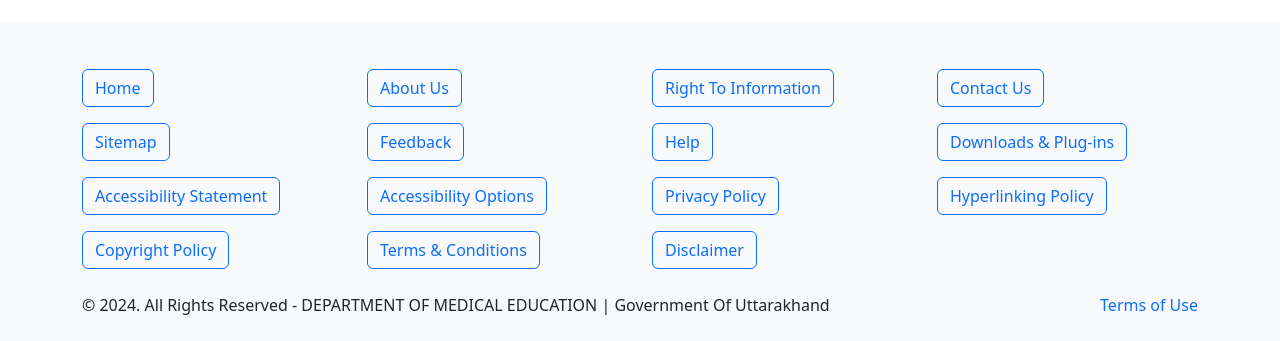
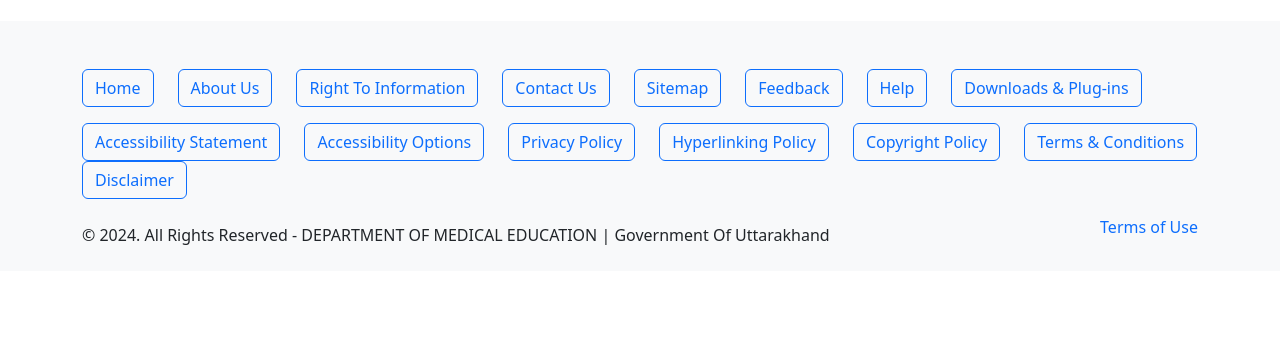
Before and after one commit to hostashish/domeuk, a plain HTML site: page index.html in a window 1280 px wide. Shown: the part 3404-3745 px from the top of the page. After the commit the page ends 3675 px from the top, so only its background shows below. Drawn offline with nearby package versions, Linux system fonts and the light colour scheme.

Commit message:
Update index.html with new changes

```diff
--- a/index.html
+++ b/index.html
@@ -59,7 +59,6 @@
             </nav>
         </header>
         <div class="main">
-</div>
             <section class="background-cover bg-dark pb-5 pt-5 text-center text-white" style="background-image:url('assets/images/ankit-patel-mjor7XfDYJs-unsplash.jpg');">
                 <div class="container pb-5 pt-5">
                     <div class="pb-5 pt-5 row">
@@ -187,20 +186,14 @@
                             </div>
                         </div>
                         <div class="tab-pane fade" id="events" role="tabpanel" aria-labelledby="events-tab">
-                        <div class="list-group pt-4">
-                            <a href="#" class="list-group-item list-group-item-action active" aria-current="true"> <div class="d-flex w-100 justify-content-between">
-                                    <h5 class="mb-1">List group item heading</h5>
-                                    <small>3 days ago</small>
+                            <div class="list-group pt-4"><a href="#" class="list-group-item list-group-item-action active" aria-current="true"> <div class="d-flex w-100 justify-content-between">
+                                        <h5 class="mb-1">List group item heading</h5><small>3 days ago</small>
                                     </div> <p class="mb-1">Donec id elit non mi porta gravida at eget metus. Maecenas sed diam eget
-                                risus varius blandit.</p> <small>Donec id elit non mi porta.</small> </a>
-                            <a href="#" class="list-group-item list-group-item-action"> <div class="d-flex w-100 justify-content-between">
-                                    <h5 class="mb-1">List group item heading</h5>
-                                    <small class="text-muted">3 days ago</small>
+                                risus varius blandit.</p> <small>Donec id elit non mi porta.</small> </a><a href="#" class="list-group-item list-group-item-action"> <div class="d-flex w-100 justify-content-between">
+                                        <h5 class="mb-1">List group item heading</h5><small class="text-muted">3 days ago</small>
                                     </div> <p class="mb-1">Donec id elit non mi porta gravida at eget metus. Maecenas sed diam eget
-                                risus varius blandit.</p> <small class="text-muted">Donec id elit non mi porta.</small> </a>
-                            <a href="#" class="list-group-item list-group-item-action"> <div class="d-flex w-100 justify-content-between">
-                                    <h5 class="mb-1">List group item heading</h5>
-                                    <small class="text-muted">3 days ago</small>
+                                risus varius blandit.</p> <small class="text-muted">Donec id elit non mi porta.</small> </a><a href="#" class="list-group-item list-group-item-action"> <div class="d-flex w-100 justify-content-between">
+                                        <h5 class="mb-1">List group item heading</h5><small class="text-muted">3 days ago</small>
                                     </div> <p class="mb-1">Donec id elit non mi porta gravida at eget metus. Maecenas sed diam eget
                                 risus varius blandit.</p> <small class="text-muted">Donec id elit non mi porta.</small> </a>
                             </div>
@@ -263,8 +256,7 @@
                                 <div class="card-body d-flex g-2">
                                     <div>
                                         <h5 class="card-title">DOCTOR LOGIN</h5>
-                                    <p class="card-text">Doctor Registration for Additional Qualification. Good Standing Certificates, Duplicate Registration.</p>
-                                    <a href="#" class="btn btn-success">DOCTOR LOGIN</a>
+                                        <p class="card-text">Doctor Registration for Additional Qualification. Good Standing Certificates, Duplicate Registration.</p><a href="#" class="btn btn-success">DOCTOR LOGIN</a>
                                     </div>
                                 </div>
                             </div>
@@ -274,8 +266,7 @@
                                 <div class="card-body d-flex g-2">
                                     <div>
                                         <h5 class="card-title">CPGRAMS</h5>
-                                    <p class="card-text">Centralised Public Grievance Redress and Monitoring System</p>
-                                    <a href="#" class="btn btn-success">CPGRAMS</a>
+                                        <p class="card-text">Centralised Public Grievance Redress and Monitoring System</p><a href="#" class="btn btn-success">CPGRAMS</a>
                                     </div>
                                 </div>
                             </div>
@@ -285,8 +276,7 @@
                                 <div class="card-body d-flex g-2">
                                     <div>
                                         <h5 class="card-title">NAP-AMR</h5>
-                                    <p class="card-text">National Action Plan on Antimicrobial Resistance</p>
-                                    <a href="#" class="btn btn-success">NAP-AMR</a>
+                                        <p class="card-text">National Action Plan on Antimicrobial Resistance</p><a href="#" class="btn btn-success">NAP-AMR</a>
                                     </div>
                                 </div>
                             </div>
@@ -296,8 +286,7 @@
                                 <div class="card-body d-flex g-2">
                                     <div>
                                         <h5 class="card-title">STUDENT LOGIN</h5>
-                                    <p class="card-text">Apply for Eligibility Certificate. View &amp; Download Eligibility, Additional Qualification Registration &amp; IMR certificates.</p>
-                                    <a href="#" class="btn btn-success">STUDENT LOGIN</a>
+                                        <p class="card-text">Apply for Eligibility Certificate. View &amp; Download Eligibility, Additional Qualification Registration &amp; IMR certificates.</p><a href="#" class="btn btn-success">STUDENT LOGIN</a>
                                     </div>
                                 </div>
                             </div>
@@ -307,8 +296,7 @@
                                 <div class="card-body d-flex g-2">
                                     <div>
                                         <h5 class="card-title">ETHICS APPEAL</h5>
-                                    <p class="card-text">Click here to apply for ethics appeal.</p>
-                                    <a href="#" class="btn btn-success">ETHICS APPEAL</a>
+                                        <p class="card-text">Click here to apply for ethics appeal.</p><a href="#" class="btn btn-success">ETHICS APPEAL</a>
                                     </div>
                                 </div>
                             </div>
@@ -318,8 +306,7 @@
                                 <div class="card-body d-flex g-2">
                                     <div>
                                         <h5 class="card-title">COMPLAINTS</h5>
-                                    <p class="card-text">Related to Anti Ragging</p>
-                                    <a href="#" class="btn btn-success">COMPLAINTS</a>
+                                        <p class="card-text">Related to Anti Ragging</p><a href="#" class="btn btn-success">COMPLAINTS</a>
                                     </div>
                                 </div>
                             </div>
@@ -329,8 +316,7 @@
                                 <div class="card-body d-flex g-2">
                                     <div>
                                         <h5 class="card-title">MBBS Application</h5>
-                                    <p class="card-text">Submission of Online Application for MBBS courses for Academic Year 2024-25</p>
-                                    <a href="#" class="btn btn-success">MBBS Application</a>
+                                        <p class="card-text">Submission of Online Application for MBBS courses for Academic Year 2024-25</p><a href="#" class="btn btn-success">MBBS Application</a>
                                     </div>
                                 </div>
                             </div>
@@ -344,8 +330,7 @@
             <div class="align-items-center gy-5  row">
                 <div class="col-lg-6">
                     <h1 class="display-4 fw-bold mb-3 text-primary">Digital India</h1>
-                    <p class="mb-4">Power To Empower</p>
-                    <a href="#" class="btn btn-primary pb-2 pe-4 ps-4 pt-2">Know More</a>
+                    <p class="mb-4">Power To Empower</p><a href="#" class="btn btn-primary pb-2 pe-4 ps-4 pt-2">Know More</a>
                 </div>
                 <div class="col-lg-6">
                     <div class="bg-white p-3 shadow">
@@ -365,97 +350,89 @@
                         <div class="carousel-inner">
                             <div class="carousel-item active">
                                 <div class="row">
-                                    <div class="col-4 col-md-2">
-                                        <a href="https://www.india.gov.in/" target="_blank"> <img src="https://igod.gov.in/assets/images/india-gov.png" alt="National Portal of India" title="External link that opens in a new window"> </a>
+                                    <div class="col-4 col-md-2"><a href="https://www.india.gov.in/" target="_blank"> <img src="https://igod.gov.in/assets/images/india-gov.png" alt="National Portal of India" title="External link that opens in a new window"> </a>
                                     </div>
-                                    <div class="col-4 col-md-2">
-                                        <a href="https://services.india.gov.in/" target="_blank"> <img src="https://igod.gov.in/assets/images/logo-ngsp.png" alt="National Government Services Portal" title="External link that opens in a new window"> </a>
+                                    <div class="col-4 col-md-2"><a href="https://services.india.gov.in/" target="_blank"> <img src="https://igod.gov.in/assets/images/logo-ngsp.png" alt="National Government Services Portal" title="External link that opens in a new window"> </a>
                                     </div>
-                                    <div class="col-4 col-md-2">
-                                        <a href="https://www.mygov.in/" target="_blank"> <img src="https://igod.gov.in/assets/images/mygov.png" alt="MyGov" title="External link that opens in a new window"> </a>
+                                    <div class="col-4 col-md-2"><a href="https://www.mygov.in/" target="_blank"> <img src="https://igod.gov.in/assets/images/mygov.png" alt="MyGov" title="External link that opens in a new window"> </a>
                                     </div>
-                                    <div class="col-4 col-md-2">
-                                        <a href="https://data.gov.in/" target="_blank"> <img src="https://igod.gov.in/assets/images/data-gov.png" alt="Open Government Data Platform of India" title="External link that opens in a new window"> </a>
+                                    <div class="col-4 col-md-2"><a href="https://data.gov.in/" target="_blank"> <img src="https://igod.gov.in/assets/images/data-gov.png" alt="Open Government Data Platform of India" title="External link that opens in a new window"> </a>
                                     </div>
-                                    <div class="col-4 col-md-2">
-                                        <a href="https://www.pmindia.gov.in/en/" target="_blank"> <img src="https://igod.gov.in/assets/images/pmo-logo.png" alt="Prime Minister India" title="External link that opens in a new window"> </a>
+                                    <div class="col-4 col-md-2"><a href="https://www.pmindia.gov.in/en/" target="_blank"> <img src="https://igod.gov.in/assets/images/pmo-logo.png" alt="Prime Minister India" title="External link that opens in a new window"> </a>
                                     </div>
-                                    <div class="col-4 col-md-2">
-                                        <a href="https://pgportal.gov.in/" target="_blank"> <img src="https://igod.gov.in/assets/images/cpgrams.png" alt="Centralised Public Grievance Redress and Monitoring System" title="External link that opens in a new window"> </a>
+                                    <div class="col-4 col-md-2"><a href="https://pgportal.gov.in/" target="_blank"> <img src="https://igod.gov.in/assets/images/cpgrams.png" alt="Centralised Public Grievance Redress and Monitoring System" title="External link that opens in a new window"> </a>
                                     </div>
                                 </div>
                             </div>
                             <!-- Repeat carousel-item for more items -->
                         </div>
-                        <button class="carousel-control-prev" type="button" data-bs-target="#footerCarousel" data-bs-slide="prev">
-                            <span class="carousel-control-prev-icon" aria-hidden="true"></span>
-                            <span class="visually-hidden">Previous</span>
+                        <button class="carousel-control-prev" type="button" data-bs-target="#footerCarousel" data-bs-slide="prev"><span class="carousel-control-prev-icon" aria-hidden="true"></span><span class="visually-hidden">Previous</span>
                         </button>
-                        <button class="carousel-control-next" type="button" data-bs-target="#footerCarousel" data-bs-slide="next">
-                            <span class="carousel-control-next-icon" aria-hidden="true"></span>
-                            <span class="visually-hidden">Next</span>
+                        <button class="carousel-control-next" type="button" data-bs-target="#footerCarousel" data-bs-slide="next"><span class="carousel-control-next-icon" aria-hidden="true"></span><span class="visually-hidden">Next</span>
                         </button>
                     </div>
                 </div>
             </div>
         </div>
     </section>
+</div>
 <footer class="bg-light pb-3 pt-5">
     <div class="container">
         <div class="row d-flex">
-                <div class="col-12 col-md-3 mb-3">
-                    <a href="#" class="btn btn-outline-primary btn-pill">Home</a>
+            <div class="col-auto mb-3">
+                <a href="#" class="btn btn-outline-primary btn-pill col-auto">Home</a>
             </div>
-                <div class="col-12 col-md-3 mb-3">
-                    <a href="#" class="btn btn-outline-primary btn-pill">About Us</a>
+            <div class="col-auto">
+                <a href="#" class="btn btn-outline-primary btn-pill col-auto">About Us</a>
             </div>
-                <div class="col-12 col-md-3 mb-3">
-                    <a href="#" class="btn btn-outline-primary btn-pill">Right To Information</a>
+            <div class="col-auto">
+                <a href="#" class="btn btn-outline-primary btn-pill col-auto">Right To Information</a>
             </div>
-                <div class="col-12 col-md-3 mb-3">
-                    <a href="#" class="btn btn-outline-primary btn-pill">Contact Us</a>
+            <div class="col-auto">
+                <a href="#" class="btn btn-outline-primary btn-pill col-auto">Contact Us</a>
             </div>
-                <div class="col-12 col-md-3 mb-3">
-                    <a href="#" class="btn btn-outline-primary btn-pill">Sitemap</a>
+            <div class="col-auto">
+                <a href="#" class="btn btn-outline-primary btn-pill col-auto">Sitemap</a>
             </div>
-                <div class="col-12 col-md-3 mb-3">
-                    <a href="#" class="btn btn-outline-primary btn-pill">Feedback</a>
+            <div class="col-auto">
+                <a href="#" class="btn btn-outline-primary btn-pill col-auto">Feedback</a>
             </div>
-                <div class="col-12 col-md-3 mb-3">
-                    <a href="#" class="btn btn-outline-primary btn-pill">Help</a>
+            <div class="col-auto">
+                <a href="#" class="btn btn-outline-primary btn-pill col-auto">Help</a>
             </div>
-                <div class="col-12 col-md-3 mb-3">
-                    <a href="#" class="btn btn-outline-primary btn-pill">Downloads & Plug-ins</a>
+            <div class="col-auto">
+                <a href="#" class="btn btn-outline-primary btn-pill col-auto">Downloads & Plug-ins</a>
             </div>
-                <div class="col-12 col-md-3 mb-3">
-                    <a href="#" class="btn btn-outline-primary btn-pill">Accessibility Statement</a>
+            <div class="col-auto">
+                <a href="#" class="btn btn-outline-primary btn-pill col-auto">Accessibility Statement</a>
             </div>
-                <div class="col-12 col-md-3 mb-3">
-                    <a href="#" class="btn btn-outline-primary btn-pill">Accessibility Options</a>
+            <div class="col-auto">
+                <a href="#" class="btn btn-outline-primary btn-pill col-auto">Accessibility Options</a>
             </div>
-                <div class="col-12 col-md-3 mb-3">
-                    <a href="#" class="btn btn-outline-primary btn-pill">Privacy Policy</a>
+            <div class="col-auto">
+                <a href="#" class="btn btn-outline-primary btn-pill col-auto">Privacy Policy</a>
             </div>
-                <div class="col-12 col-md-3 mb-3">
-                    <a href="#" class="btn btn-outline-primary btn-pill">Hyperlinking Policy</a>
+            <div class="col-auto">
+                <a href="#" class="btn btn-outline-primary btn-pill col-auto">Hyperlinking Policy</a>
             </div>
-                <div class="col-12 col-md-3 mb-3">
-                    <a href="#" class="btn btn-outline-primary btn-pill">Copyright Policy</a>
+            <div class="col-auto">
+                <a href="#" class="btn btn-outline-primary btn-pill col-auto">Copyright Policy</a>
             </div>
-                <div class="col-12 col-md-3 mb-3">
-                    <a href="#" class="btn btn-outline-primary btn-pill">Terms & Conditions</a>
+            <div class="col-auto">
+                <a href="#" class="btn btn-outline-primary btn-pill col-auto">Terms & Conditions</a>
             </div>
-                <div class="col-12 col-md-3 mb-3">
-                    <a href="#" class="btn btn-outline-primary btn-pill">Disclaimer</a>
+            <div class="col-auto">
+                <a href="#" class="btn btn-outline-primary btn-pill col-auto">Disclaimer</a>
             </div>
         </div>
     </div>
     <div class="container">
         <div class="align-items-center row">
-                <div class="col-md pb-2 pt-2">
+            <div class="col-md pb-2 pt-4">
                 <p class="mb-0">&copy; 2024. All Rights Reserved -&nbsp;DEPARTMENT OF MEDICAL EDUCATION | Government Of Uttarakhand</p>
             </div>
-                <div class="col-md-auto pb-2 pt-2"><a href="#" class="text-decoration-none">Terms of Use</a>
+            <div class="col-md-auto pb-2 pt-2">
+                <a href="#" class="text-decoration-none">Terms of Use</a>
             </div>
         </div>
     </div>
@@ -523,4 +500,3 @@
 </div>
 <script src="assets/js/popper.min.js"></script>
 <script src="bootstrap/js/bootstrap.min.js"></script>
-</body>
```
Lines whose indentation alone changed are shown as unchanged.
